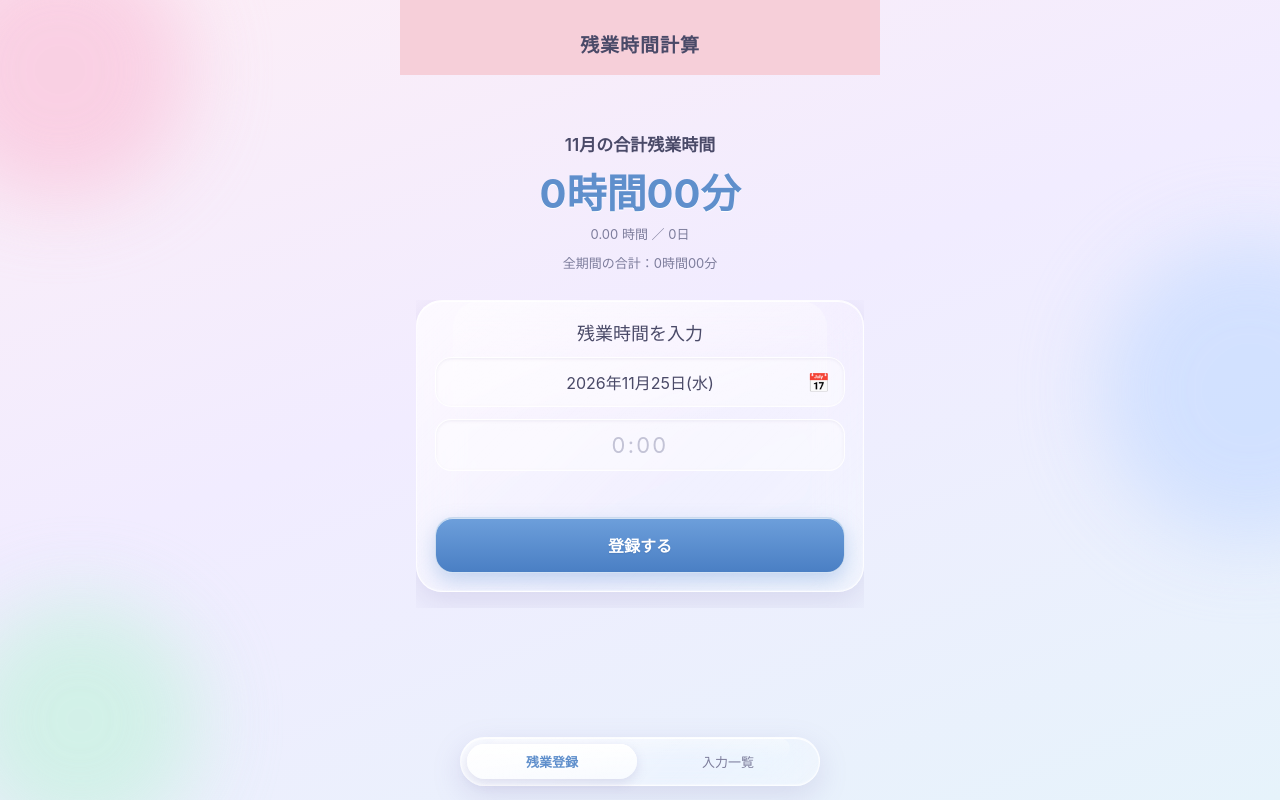
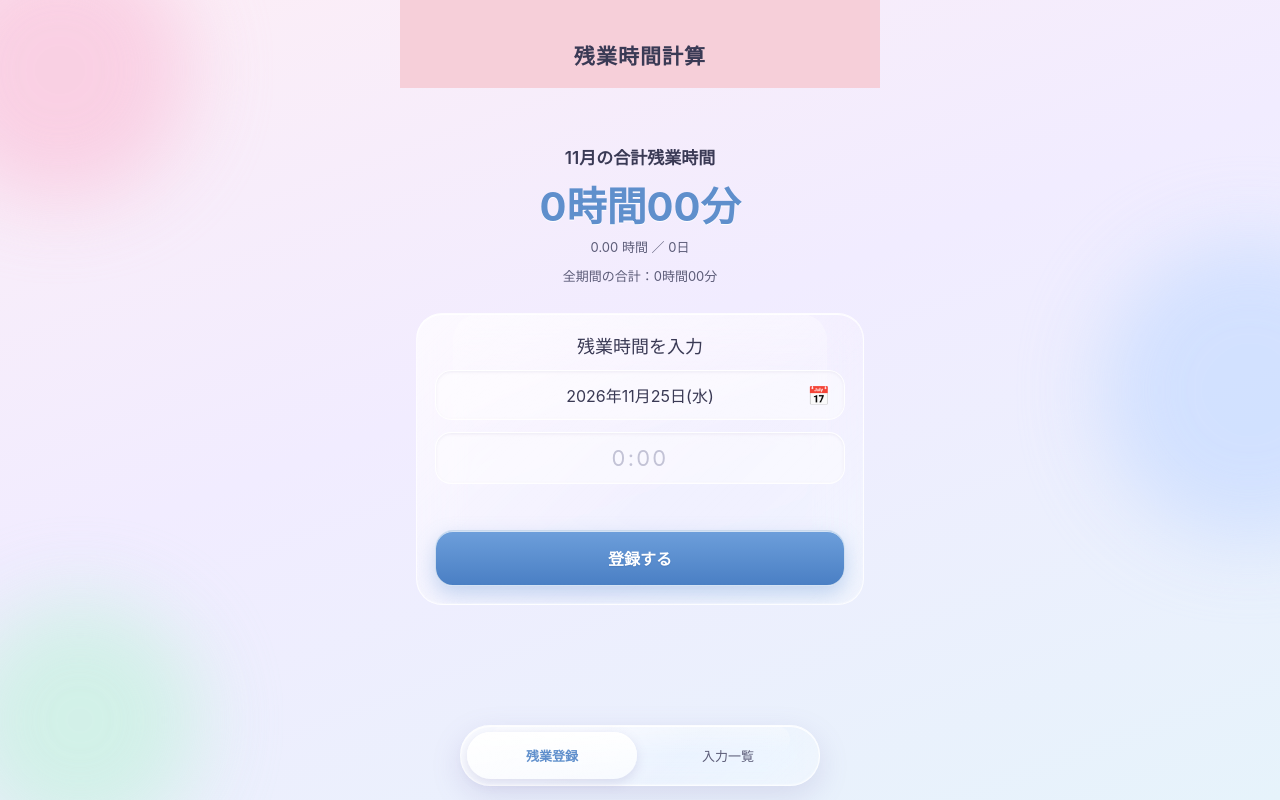
Before and after one commit to toki-uxueki/test, a plain HTML site: page 残業時間計算_スマートフォン版.html in a window 1280 px wide. Both pictures are taken after a click on the button "残業登録". Drawn offline with Linux system fonts and the light colour scheme; a web font is replaced by a local one.

Commit message:
細かい修正

```diff
--- a/残業時間計算_スマートフォン版.html
+++ b/残業時間計算_スマートフォン版.html
@@ -9,7 +9,7 @@
 <link href="https://fonts.googleapis.com/css2?family=Zen+Maru+Gothic:wght@400;500;700&display=swap" rel="stylesheet">
 <style>
   :root{
-    --ink:#4a4a68;--sub:#7d7d9c;
+    --ink:#3a3a55;--sub:#5c5c78;
     --blue:#7fb0e6;--blue-d:#5f8fcc;
     --pink:#f6c3d6;--red:#e88f8f;
     --glass-hi:rgba(255,255,255,.72);
@@ -31,8 +31,8 @@
   .wrap{max-width:480px;margin:0 auto;padding:0 16px 130px}
 
   h1.hdr{
-    margin:0 -16px 18px;padding:calc(env(safe-area-inset-top,0px) + 30px) 16px 18px;background:#f6cfd9;color:var(--ink);
-    font-family:"Zen Maru Gothic",sans-serif;font-size:19px;font-weight:700;letter-spacing:.05em;text-align:center;
+    margin:0 -16px 18px;padding:calc(env(safe-area-inset-top,0px) + 40px) 16px 18px;background:#f6cfd9;color:var(--ink);
+    font-family:"Zen Maru Gothic",sans-serif;font-size:21px;font-weight:700;letter-spacing:.05em;text-align:center;
   }
 
   /* リキッドガラス共通 */
@@ -52,7 +52,7 @@
     background:linear-gradient(180deg,rgba(255,255,255,.55),rgba(255,255,255,0));
     pointer-events:none;opacity:.6;
   }
-  .card{border-radius:26px;padding:18px;margin-bottom:16px;overflow:hidden}
+  .card{border-radius:26px;padding:18px;margin-bottom:16px;overflow:hidden;box-shadow:inset 0 1px 0 rgba(255,255,255,.9),inset 0 -1px 1px rgba(255,255,255,.35)}
   .card>*{position:relative}
 
   .total{text-align:center;margin:56px 0 28px}
@@ -119,6 +119,8 @@
   #pages{position:relative;overflow:hidden}
   .view{display:none}
   .view.active{display:block}
+  @keyframes fadeIn{from{opacity:0}to{opacity:1}}
+  .view.fade{animation:fadeIn .45s ease}
 
   nav.tabbar{
     position:fixed;left:50%;transform:translateX(-50%);
@@ -126,19 +128,19 @@
     width:min(360px,calc(100% - 32px));
     border-radius:30px;padding:6px;display:flex;gap:6px;z-index:10;
   }
+  nav.tabbar .pill{position:absolute;top:6px;bottom:6px;left:6px;width:calc(50% - 9px);border-radius:24px;background:linear-gradient(180deg,rgba(255,255,255,.95),rgba(255,255,255,.55));box-shadow:inset 0 1px 0 #fff,0 4px 12px rgba(120,110,170,.2);transition:transform .3s ease;z-index:0}
+  nav.tabbar .pill.r{transform:translateX(calc(100% + 6px))}
   nav.tabbar button{
     flex:1;position:relative;z-index:1;background:none;border:none;color:var(--sub);
-    font-size:13px;padding:8px 0;border-radius:24px;width:auto;transition:all .25s ease;
+    font-size:13px;padding:14px 0;border-radius:24px;width:auto;transition:all .25s ease;
   }
   nav.tabbar button .ic{display:block;font-size:19px;margin-bottom:1px}
   nav.tabbar button.on{
     color:var(--blue-d);font-weight:600;
-    background:linear-gradient(180deg,rgba(255,255,255,.95),rgba(255,255,255,.55));
-    box-shadow:inset 0 1px 0 #fff,0 4px 12px rgba(120,110,170,.2);
   }
 
-  .sheet-bg{position:fixed;inset:0;background:rgba(74,74,104,.25);backdrop-filter:blur(4px);-webkit-backdrop-filter:blur(4px);display:none;align-items:flex-end;justify-content:center;z-index:30;padding:16px}
-  .sheet-bg.show{display:flex}
+  .sheet-bg{position:fixed;inset:0;background:rgba(74,74,104,.25);backdrop-filter:blur(4px);-webkit-backdrop-filter:blur(4px);display:none;align-items:center;justify-content:center;z-index:30;padding:16px}
+  .sheet-bg.show{display:flex;animation:fadeIn .3s ease}
   .sheet{width:min(420px,100%);border-radius:28px;padding:20px 18px calc(22px + env(safe-area-inset-bottom,0px))}
   .yrow{display:flex;justify-content:space-between;align-items:center;margin-bottom:14px}
   .yrow span{font-size:18px;font-weight:700;color:var(--blue-d)}
@@ -212,6 +214,7 @@
 </div>
 
 <nav class="tabbar glass">
+  <span class="pill" id="pill"></span>
   <button class="on" data-tab="register">残業登録</button>
   <button data-tab="list">入力一覧</button>
 </nav>
@@ -279,6 +282,10 @@
     document.querySelectorAll("nav.tabbar button").forEach(function(b){
       b.classList.toggle("on", b.getAttribute("data-tab") === name);
     });
+    $("pill").classList.toggle("r", name === "list");
+    var ne = $("view-" + name);
+    ne.classList.remove("fade"); void ne.offsetWidth;
+    ne.classList.add("fade");
     window.scrollTo(0, 0);
     if (name === "list") render();
   }
@@ -423,7 +430,6 @@
   }
 
   init();
-  initSwipe();
 
   function initSwipe(){
     var pages = $("pages");
```
